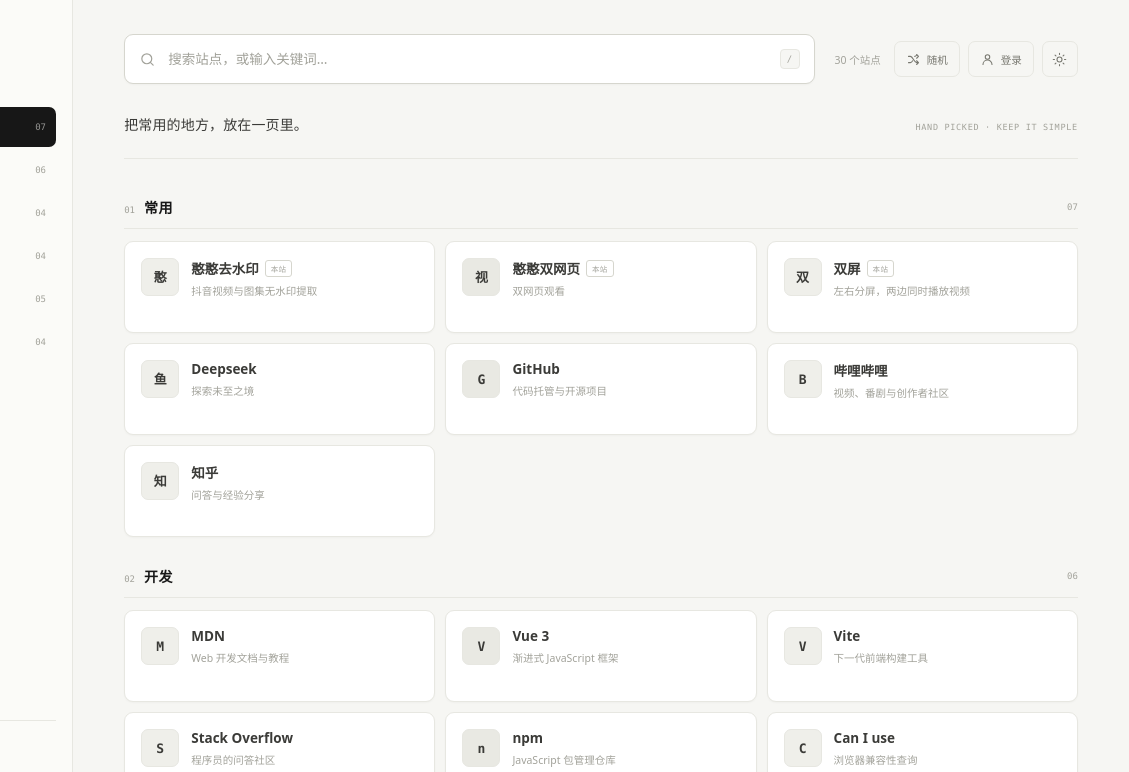
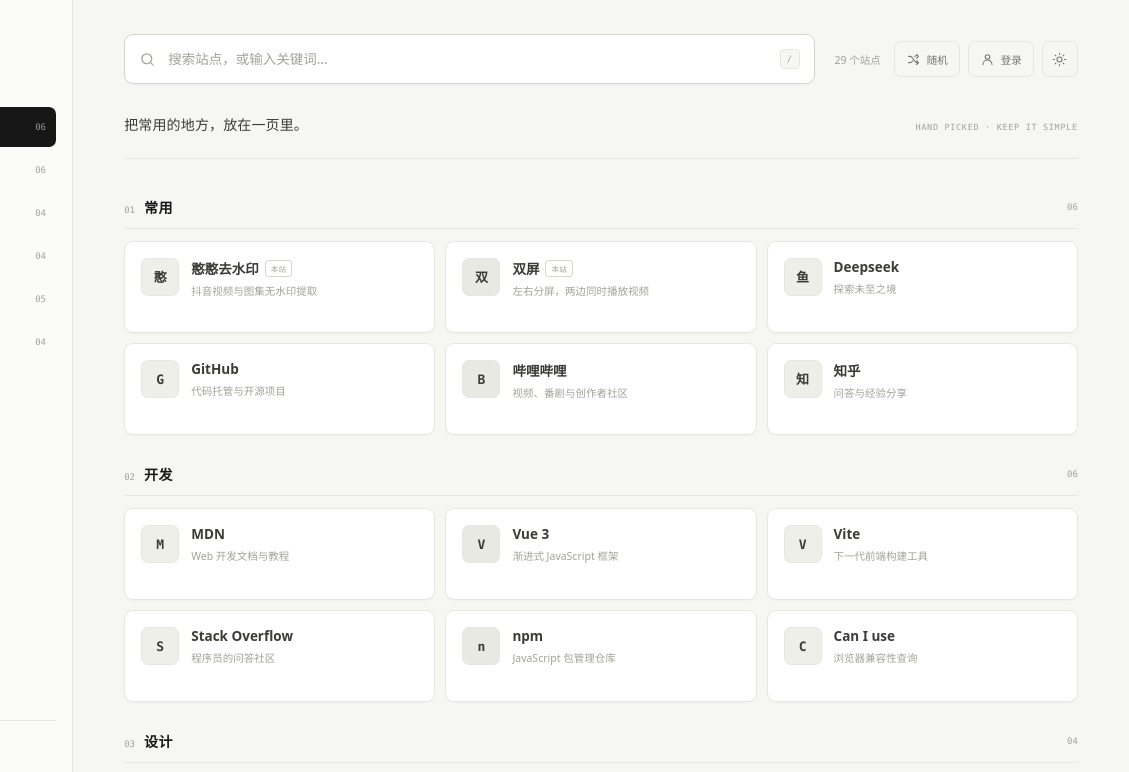
Before and after one commit to wnza/wnza.github.io, a browser extension: page index.html in a window 1280 px wide. Shown: the top 772 px of the page, 151-1280 px from the left. Drawn offline with Linux system fonts and the light colour scheme.

Commit message:
Add files via upload

```diff
--- a/index.html
+++ b/index.html
@@ -712,8 +712,7 @@
 
   <script>
     const SITES = [
-      { cat: '常用', name: '憨憨去水印', desc: '抖音视频与图集无水印提取', url: 'https://wnza.github.io/douyin-clean/', mark: '憨', badge: '本站' },
-	  { cat: '常用', name: '憨憨双网页', desc: '双网页观看', url: 'https://wnza.github.io/split-view/', mark: '视', badge: '本站' },
+      { cat: '常用', name: '憨憨去水印', desc: '抖音视频与图集无水印提取', url: 'douyin-clean/index.html', mark: '憨', badge: '本站' },
       { cat: '常用', name: '双屏', desc: '左右分屏，两边同时播放视频', url: 'split-view/index.html', mark: '双', badge: '本站' },
 	  { cat: '常用', name: 'Deepseek', desc: '探索未至之境', url: 'https://www.deepseek.com/', mark: '鱼' },
       { cat: '常用', name: 'GitHub', desc: '代码托管与开源项目', url: 'https://github.com/', mark: 'G' },
```
